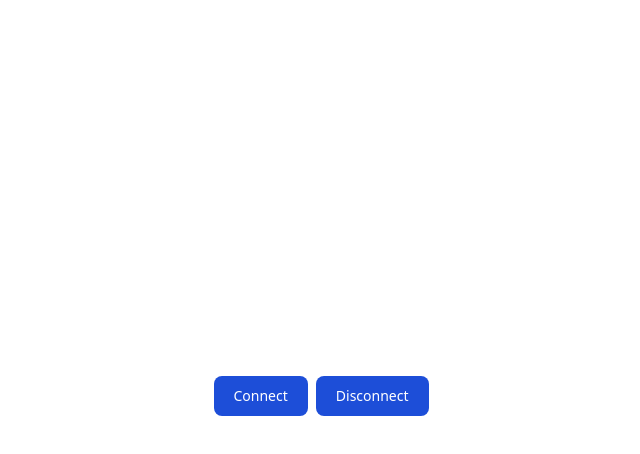
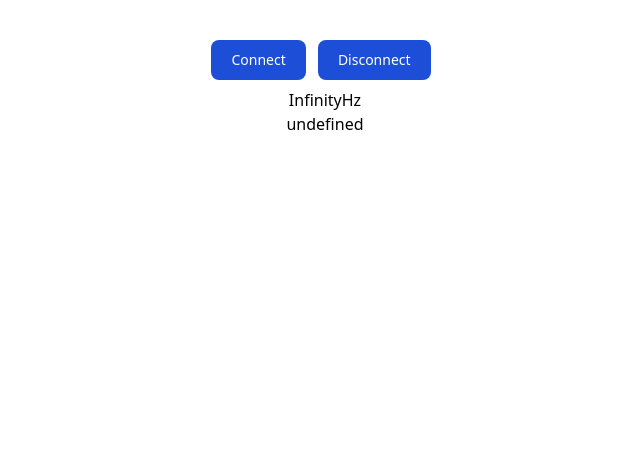
Before and after one commit to bartslinger/crsf-web-viewer, a SvelteKit app: page / in a window 1280 px wide. Shown: the top 454 px of the page, without its empty margins (315-955 px from the left). Built offline with nearby package versions, Linux system fonts and the light colour scheme.

Commit message:
properly close the serial port

```diff
--- a/src/lib/crsf.ts
+++ b/src/lib/crsf.ts
@@ -1,4 +1,89 @@
+import { crc8DvbS2 } from '$lib/crc';
+
 export type CrsfRadioIdMessage = {
+	type: 'RADIO_ID';
 	update_interval: number;
 	offset: number;
 };
+
+export class CrsfFramingTransformer {
+	buffer: number[];
+
+	constructor() {
+		// A container for holding stream data until a new line.
+		this.buffer = [];
+	}
+
+	transform(chunk: Uint8Array, controller) {
+		this.buffer = [...this.buffer, ...chunk];
+
+		// delete bytes until the first value in buffer is 234
+		while (this.buffer.length > 0 && this.buffer[0] !== 0xea) {
+			this.buffer.shift();
+		}
+		if (this.buffer.length === 0) {
+			return;
+		}
+
+		// find all positions of 0xea in the buffer
+		const frameStartIndices = [];
+		for (let i = 0; i < this.buffer.length; i++) {
+			if (this.buffer[i] === 0xea) {
+				frameStartIndices.push(i);
+			}
+		}
+
+		let parsedUntil = 0;
+		for (const frameStartIndex of frameStartIndices) {
+			if (frameStartIndex < parsedUntil) {
+				continue;
+			}
+			if (this.buffer.length < frameStartIndex + 3) {
+				// should at least have start byte, frame length, message type and crc
+				break;
+			}
+			const frameLength = this.buffer[frameStartIndex + 1] + 2;
+			if (this.buffer.length < frameStartIndex + frameLength) {
+				// maybe the message is not complete yet
+				// or maybe the length byte is corrupted, there might be a next 0xea
+				continue;
+			}
+			const slice = this.buffer.slice(frameStartIndex, frameStartIndex + frameLength);
+			// console.log(slice);
+			const crc_relevant_slice = slice.slice(2, slice.length - 1);
+			// console.log(crc_relevant_slice);
+			const calculated_crc = crc8DvbS2(crc_relevant_slice);
+			const actual_crc = slice[frameLength - 1];
+			if (calculated_crc === actual_crc) {
+				controller.enqueue(slice);
+				parsedUntil = frameStartIndex + frameLength;
+			}
+		}
+
+		this.buffer = this.buffer.slice(parsedUntil);
+	}
+}
+
+export class CrsfMessageTransformer {
+	constructor() {}
+
+	transform(bytes: number[], controller: any) {
+		const byte_array = new Uint8Array(bytes);
+		const view = new DataView(byte_array.buffer);
+		const message_type = view.getUint8(2);
+		if (message_type === 0x3a) {
+			if (view.getUint8(3) !== 0xea && view.getUint8(5) !== 0x10) {
+				console.error('reject invalid radio_id message');
+				return;
+			}
+			const update_interval = view.getUint32(6, false) / 10;
+			const offset = view.getInt32(10, false) / 10;
+			const message: CrsfRadioIdMessage = {
+				type: 'RADIO_ID',
+				update_interval,
+				offset
+			};
+			controller.enqueue(message);
+		}
+	}
+}
--- a/src/routes/+page.svelte
+++ b/src/routes/+page.svelte
@@ -1,25 +1,31 @@
 <script lang="ts">
 	import { onMount } from 'svelte';
+	import {
+		CrsfFramingTransformer,
+		CrsfMessageTransformer,
+		type CrsfRadioIdMessage
+	} from '$lib/crsf';
 
 	let port: any = null;
 	let reader: any = null;
+	let readableStreamClosed: any = null;
+	let framingDecoderStreamClosed: any = null;
 
-	let recording = [];
-	let output = '';
+	let radio_id: CrsfRadioIdMessage | undefined;
 
 	const startListening = async () => {
-		recording = [];
-		reader = port.readable.getReader();
-		// Listen to data coming from the serial device.
+		const crsfFramingDecoder = new TransformStream(new CrsfFramingTransformer());
+		const crsfMessageDecoder = new TransformStream(new CrsfMessageTransformer());
+		readableStreamClosed = port.readable.pipeTo(crsfFramingDecoder.writable);
+		framingDecoderStreamClosed = crsfFramingDecoder.readable.pipeTo(crsfMessageDecoder.writable);
+		reader = crsfMessageDecoder.readable.getReader();
+
 		while (true) {
 			const { value, done } = await reader.read();
-			if (done) {
-				reader.releaseLock();
-				break;
+			if (done) break;
+			if (value.type === 'RADIO_ID') {
+				radio_id = value;
 			}
-			// value is a byte array.
-			console.log(value);
-			recording.push(value);
 		}
 	};
 
@@ -38,11 +44,11 @@
 	const clickDisconnect = async () => {
 		if (port) {
 			await reader.cancel();
+			await framingDecoderStreamClosed.catch(() => {});
+			await readableStreamClosed.catch(() => {});
 			await port.close();
 			console.log('port closed');
 			port = null;
-
-			output = JSON.stringify(recording);
 		}
 	};
 
@@ -59,7 +65,8 @@
 	});
 </script>
 
-<div class="h-full flex items-center justify-center">
+<div class="h-full flex flex-col items-center justify-start mt-10">
+	<div>
 		<button
 			type="button"
 			class="text-white bg-blue-700 hover:bg-blue-800 focus:ring-4 focus:ring-blue-300 font-medium rounded-lg text-sm px-5 py-2.5 me-2 mb-2 dark:bg-blue-600 dark:hover:bg-blue-700 focus:outline-none dark:focus:ring-blue-800"
@@ -71,6 +78,10 @@
 			on:click={clickDisconnect}>Disconnect</button
 		>
 	</div>
-<pre>
-		{output}
-	</pre>
+	<div>
+		{Math.round(1000000 / (radio_id?.update_interval || 0))}Hz
+	</div>
+	<div>
+		{radio_id?.offset}
+	</div>
+</div>
```
Also changed, not shown: src/routes/test/+page.svelte (+5 -88 lines). Lines whose indentation alone changed are shown as unchanged.
